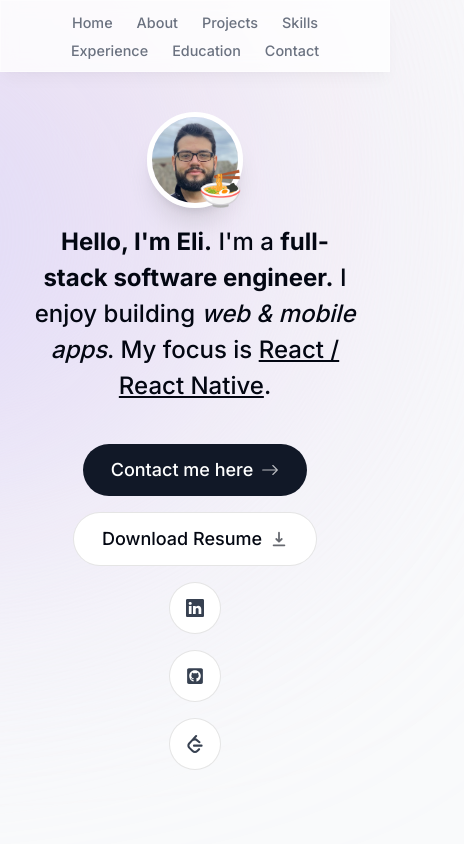
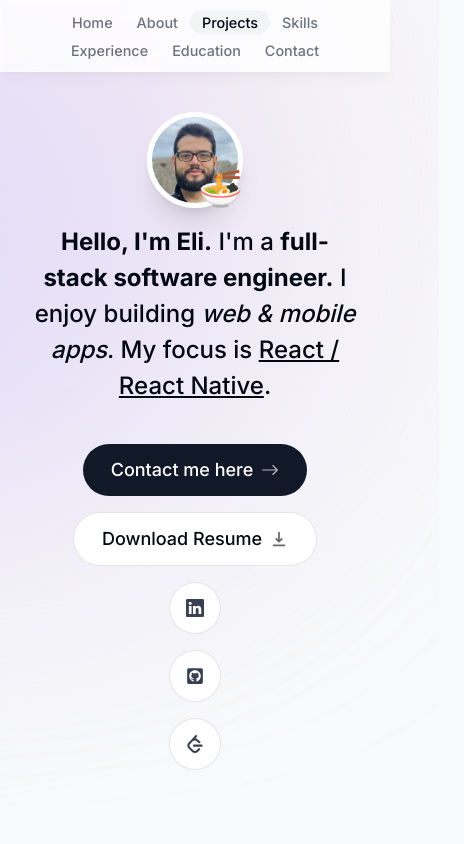
Before and after one commit to elimanzo/elimanzo-portfolio, a Next.js app: page / in a window 390 px wide. Shown: the top 844 px of the page, 464 px wide, since content can reach past the window. Built offline with nearby package versions, Linux system fonts and the light colour scheme.

Commit message:
feat(navigation): adding active section context + inview animations for nav

```diff
--- a/app/layout.tsx
+++ b/app/layout.tsx
@@ -1,6 +1,7 @@
 import { Inter } from 'next/font/google';
 
 import Header from '@/components/header';
+import ActiveSectionContextProvider from '@/context/active-section-context';
 
 import './globals.css';
 
@@ -17,13 +18,15 @@ export default function RootLayout({
   children: React.ReactNode;
 }) {
   return (
-    <html lang="en">
+    <html lang="en" className="!scroll-smooth">
       <body
         className={`${inter.className} bg-gray-50 text-gray-950 relative h-[5000px] pt-28 sm:pt-36`}>
         <div className="bg-[#fbe2e3] absolute top-[-6rem] -z-10 right-[11rem] h-[31.25rem] w-[32.25rem] rounded-full blur-[10rem] sm:w-[68.75rem]"></div>
         <div className="bg-[#dbd7fb] absolute top-[-1rem] -z-10 left-[-35rem] h-[31.25rem] w-[50rem] rounded-full blur-[10rem] sm:w-[68.75rem] md:left-[-33rem] lg:left-[-28rem] xl:left-[-15rem] 2xl:left-[-5rem]"></div>
-        <Header />
-        {children}
+        <ActiveSectionContextProvider>
+          <Header />
+          {children}
+        </ActiveSectionContextProvider>
       </body>
     </html>
   );
--- a/components/about.tsx
+++ b/components/about.tsx
@@ -2,17 +2,21 @@
 
 import { motion } from 'framer-motion';
 
-import React from 'react';
+import { useSectionInView } from '@/lib/hooks';
 
 import SectionHeading from './section-heading';
 
 export default function About() {
+  const { ref } = useSectionInView('About');
+
   return (
     <motion.section
-      className="max-w-[45rem] text-center leading-8"
+      ref={ref}
+      className="max-w-[45rem] text-center leading-8 scroll-mt-28"
       initial={{ opacity: 0, y: 100 }}
       animate={{ opacity: 1, y: 0 }}
-      transition={{ delay: 0.175 }}>
+      transition={{ delay: 0.175 }}
+      id="about">
       <SectionHeading>About me</SectionHeading>
       <p className="mb-3">
         <span className="font-medium">Passionate</span> about creating things
--- a/components/header.tsx
+++ b/components/header.tsx
@@ -3,11 +3,12 @@
 import { motion } from 'framer-motion';
 import Link from 'next/link';
 
-import React from 'react';
-
+import { useActiveSectionContext } from '@/context/active-section-context';
 import { links } from '@/lib/data';
 
 export default function Header() {
+  const { activeSection, setActiveSection, setTimeOfLastClick } =
+    useActiveSectionContext();
   return (
     <header className="z-[999] relative">
       <motion.div
@@ -18,14 +19,29 @@ export default function Header() {
         <ul className="flex w-[22rem] flex-wrap items-center justify-center gap-y-1 text-[0.9rem] font-medium text-gray-500 sm:w-[initial] sm:flex-nowrap sm:gap-5">
           {links.map((link) => (
             <motion.li
-              className="h-3/4 flex items-center justify-content"
+              className="h-3/4 flex items-center justify-content relative"
               key={link.hash}
               initial={{ y: -100, opacity: 0 }}
               animate={{ y: 0, opacity: 1 }}>
               <Link
-                className="flex w-full items-center justify-content px-3 py-3 hover:text-gray-950 transition"
-                href={link.hash}>
+                className={`flex w-full items-center justify-content px-3 py-3 hover:text-gray-950 transition ${link.name === activeSection && `text-gray-950`}`}
+                href={link.hash}
+                onClick={() => {
+                  setActiveSection(link.name);
+                  setTimeOfLastClick(Date.now());
+                }}>
                 {link.name}
+
+                {link.name === activeSection && (
+                  <motion.span
+                    className="bg-gray-100 rounded-full absolute inset-0 -z-10"
+                    layoutId="activeSection"
+                    transition={{
+                      type: 'spring',
+                      stiffness: 380,
+                      damping: 30,
+                    }}></motion.span>
+                )}
               </Link>
             </motion.li>
           ))}
--- a/components/intro.tsx
+++ b/components/intro.tsx
@@ -11,11 +11,17 @@ import { HiDownload } from 'react-icons/hi';
 import { SiLeetcode } from 'react-icons/si';
 
 import { socialMediaLinks } from '@/lib/data';
+import { useSectionInView } from '@/lib/hooks';
 import portraitSplash from '@/public/eliProfilePicSplash.jpg';
 
 export default function Intro() {
+  const { ref } = useSectionInView('Home', 0.5);
+
   return (
-    <section className="mb-28 max-w-[50rem] text-center sm:mb-0">
+    <section
+      ref={ref}
+      className="mb-28 max-w-[50rem] text-center sm:mb-0 scroll-mt-[100rem]"
+      id="home">
       <div className="flex items-center justify-center">
         <div className="relative">
           <motion.div
--- a/components/projects.tsx
+++ b/components/projects.tsx
@@ -1,13 +1,18 @@
+'use client';
+
 import React from 'react';
 
 import { projectsAndActivitiesData } from '@/lib/data';
+import { useSectionInView } from '@/lib/hooks';
 
 import Project from './project';
 import SectionHeading from './section-heading';
 
 export default function Projects() {
+  const { ref } = useSectionInView('Projects', 0.5);
+
   return (
-    <section>
+    <section ref={ref} className="scroll-mt-28" id="projects">
       <SectionHeading>Projects And Activities</SectionHeading>
       <div>
         {projectsAndActivitiesData.map((project, index) => (
--- /dev/null
+++ b/context/active-section-context.tsx
@@ -0,0 +1,48 @@
+'use client';
+
+import { createContext, useContext, useState } from 'react';
+
+import type { SectionName } from '@/lib/types';
+
+type ActiveSectionContextProviderProps = {
+  children: React.ReactNode;
+};
+
+type ActiveSectionContextType = {
+  activeSection: SectionName;
+  setActiveSection: React.Dispatch<React.SetStateAction<SectionName>>;
+  timeOfLastClick: number;
+  setTimeOfLastClick: React.Dispatch<React.SetStateAction<number>>;
+};
+
+export const ActiveSectionContext =
+  createContext<ActiveSectionContextType | null>(null);
+
+export default function ActiveSectionContextProvider({
+  children,
+}: ActiveSectionContextProviderProps) {
+  const [activeSection, setActiveSection] = useState<SectionName>('Home');
+  const [timeOfLastClick, setTimeOfLastClick] = useState(0);
+
+  return (
+    <ActiveSectionContext.Provider
+      value={{
+        activeSection,
+        setActiveSection,
+        timeOfLastClick,
+        setTimeOfLastClick,
+      }}>
+      {children}
+    </ActiveSectionContext.Provider>
+  );
+}
+
+export function useActiveSectionContext() {
+  const context = useContext(ActiveSectionContext);
+  if (context === null) {
+    throw new Error(
+      'useActiveSectionContext must be used within an ActiveSectionContextProvider',
+    );
+  }
+  return context;
+}
--- a/lib/data.ts
+++ b/lib/data.ts
@@ -123,7 +123,7 @@ export const projectsAndActivitiesData = [
     title: 'Discord Raid Tracker',
     description:
       'Built a Discord bot that creates and tracks user data and hosted events. The bot includes message interactions, thread posting, slash command handling, and event scheduling automation.',
-    tags: ['TypeScript/JavaScript', 'Discord.js', 'Node.js'],
+    tags: ['TypeScript / JavaScript', 'Discord.js', 'Node.js'],
     imageUrl: discordBotImg,
     gitHubUrl: 'https://github.com/elimanzo/Raider-Tracker-Economy-Bot',
   },
--- /dev/null
+++ b/lib/hooks.ts
@@ -0,0 +1,19 @@
+import { RefObject, useEffect } from 'react';
+import { useInView } from 'react-intersection-observer';
+
+import { useActiveSectionContext } from '@/context/active-section-context';
+
+import type { SectionName } from './types';
+
+export function useSectionInView(sectionName: SectionName, threshold = 0.75) {
+  const { ref, inView } = useInView({ threshold });
+  const { setActiveSection, timeOfLastClick } = useActiveSectionContext();
+
+  useEffect(() => {
+    if (inView && Date.now() - timeOfLastClick > 1000) {
+      setActiveSection(sectionName);
+    }
+  }, [inView, setActiveSection, timeOfLastClick, sectionName]);
+
+  return { ref };
+}
--- /dev/null
+++ b/lib/types.ts
@@ -0,0 +1,3 @@
+import { links } from './data';
+
+export type SectionName = (typeof links)[number]['name'];
```
Also changed, not shown: package.json (+5 -4 lines), 1 other file (tests, documents, lock files or other folders).
